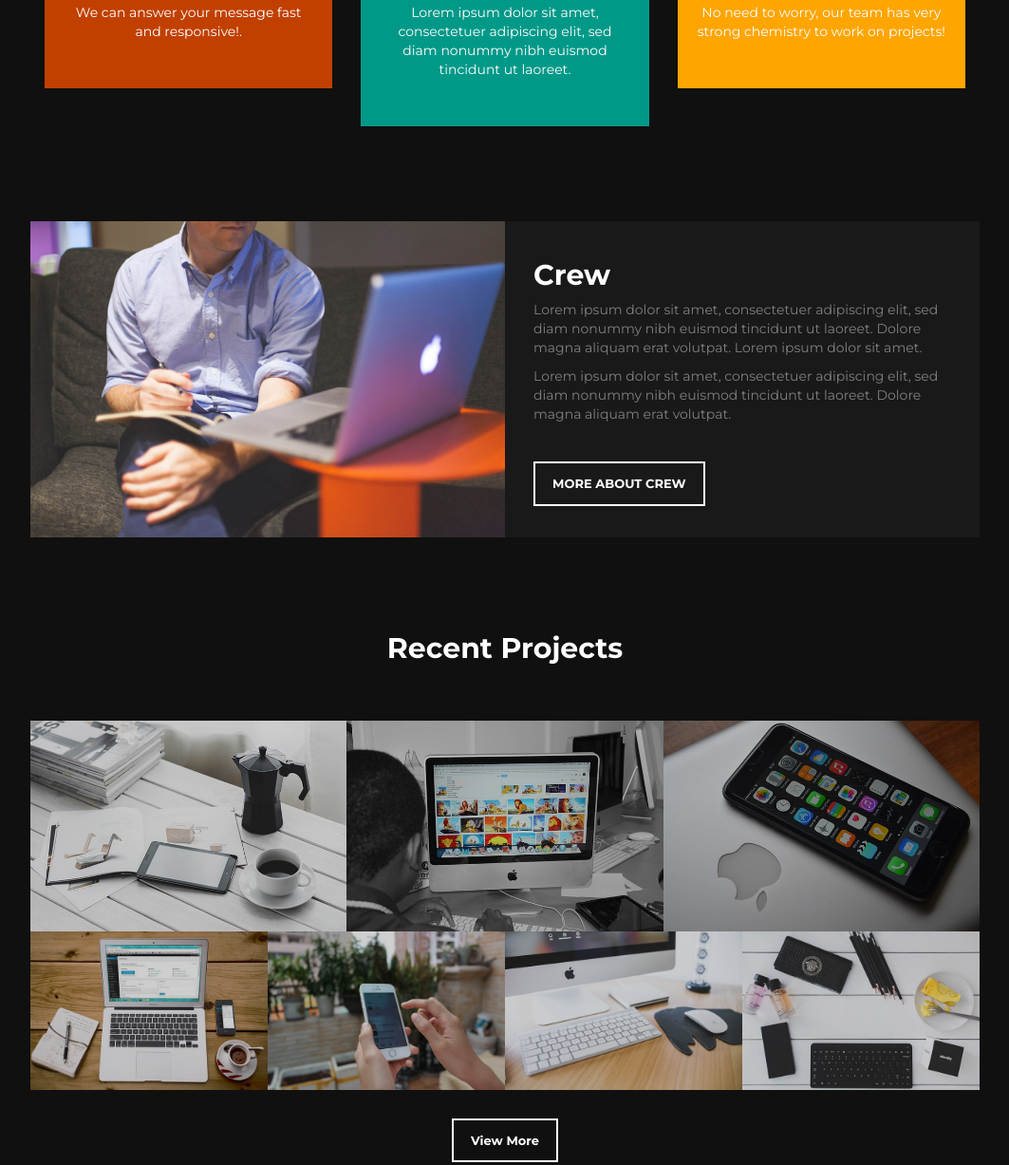
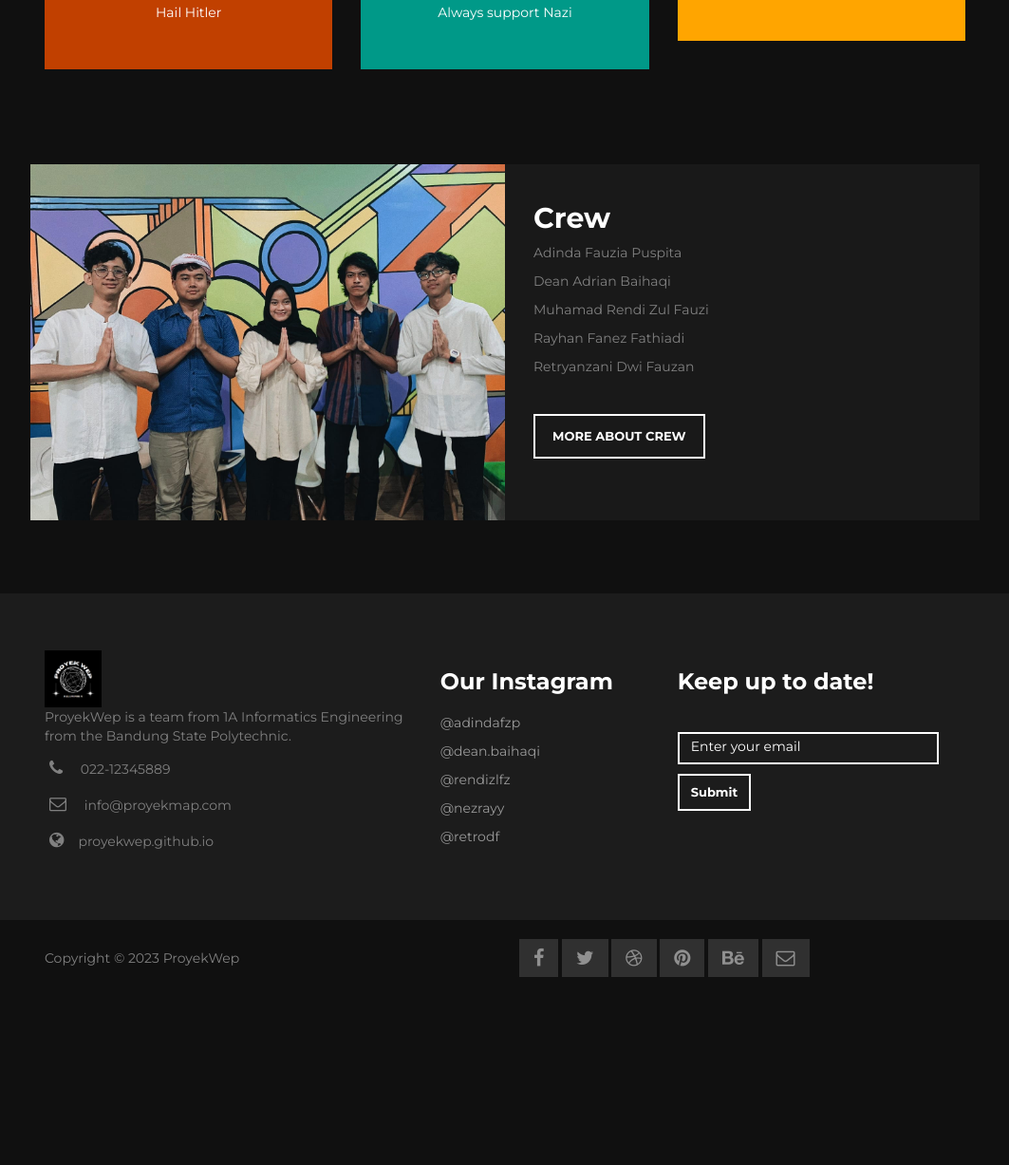
Before and after one commit to ProyekWep/proyekwep.github.io, a plain HTML site: page index.html in a window 1280 px wide. Shown: the part 634-1861 px from the top of the page at 95% size, without its empty margins (108-1171 px from the left). After the commit the page ends 1673 px from the top, so only its background shows below. Drawn offline with Linux system fonts and the light colour scheme; some packages are replaced by stand-ins of ours.

Commit message:
change index

```diff
--- a/css/templatemo-style.css
+++ b/css/templatemo-style.css
@@ -490,3 +490,7 @@ footer a:hover {
 #team .container .row .col-md-offset-2 p {
   text-align: center;
 }
+
+#about {
+  padding-bottom: 6%;
+}
--- a/index.html
+++ b/index.html
@@ -70,22 +70,21 @@ http://www.templatemo.com/tm-468-onetel
 					<div class="divider-wrapper divider-one">
 						<!-- <i class="Other Admission"></i> -->
 						<h2>Visi</h2>
-						<p>We can answer your message fast and responsive!.</p>
+						<p>Hail Hitler</p>
 					</div>
 				</div>
 				<div class="col-md-4 col-sm-6">
 					<div class="divider-wrapper divider-two">
 						<!-- <i class="fa fa-mobile"></i> -->
 						<h2>Misi</h2>
-						<p>Lorem ipsum dolor sit amet, consectetuer adipiscing elit, sed diam nonummy nibh euismod
-							tincidunt ut laoreet.</p>
+						<p>Always support Nazi</p>
 					</div>
 				</div>
 				<div class="col-md-4 col-sm-12">
 					<div class="divider-wrapper divider-three">
 						<!-- <i class="fa fa-life-ring"></i> -->
 						<h2>Motto</h2>
-						<p>No need to worry, our team has very strong chemistry to work on projects!</p>
+						<p></p>
 					</div>
 				</div>
 			</div>
@@ -97,14 +96,15 @@ http://www.templatemo.com/tm-468-onetel
 		<div class="container">
 			<div class="row">
 				<div class="col-md-6 col-sm-12">
-					<img src="images/about-img.jpg" class="img-responsive" alt="about img">
+					<img src="images/foto-grup.jpeg" class="img-responsive" alt="about img">
 				</div>
 				<div class="col-md-6 col-sm-12 about-des">
 					<h2>Crew</h2>
-					<p>Lorem ipsum dolor sit amet, consectetuer adipiscing elit, sed diam nonummy nibh euismod tincidunt
-						ut laoreet. Dolore magna aliquam erat volutpat. Lorem ipsum dolor sit amet.</p>
-					<p>Lorem ipsum dolor sit amet, consectetuer adipiscing elit, sed diam nonummy nibh euismod tincidunt
-						ut laoreet. Dolore magna aliquam erat volutpat.</p>
+					<p>Adinda Fauzia Puspita</p>
+					<p>Dean Adrian Baihaqi</p>
+					<p>Muhamad Rendi Zul Fauzi</p>
+					<p>Rayhan Fanez Fathiadi</p>
+					<p>Retryanzani Dwi Fauzan</p>
 					<a href="about.html" class="btn btn-default">MORE ABOUT CREW</a>
 				</div>
 			</div>
@@ -112,12 +112,12 @@ http://www.templatemo.com/tm-468-onetel
 	</div>
 
 	<!-- portfolio section -->
-	<div id="portfolio">
+	<!-- <div id="portfolio">
 		<div class="container">
 			<div class="row">
 				<div class="col-md-offset-2 col-md-8 col-sm-12">
 					<h2>Recent Projects</h2>
-					<p></p>
+					<p>Photos of our activities</p>
 				</div>
 			</div>
 
@@ -153,12 +153,12 @@ http://www.templatemo.com/tm-468-onetel
 							src="images/portfolio-img7.jpg" alt="portfolio img"></a>
 				</div>
 				<div class="col-md-12 col-sm-12">
-					<a rel="nofollow" href="http://www.templatemo.com/tag/darkgray" class="btn btn-default">View
+					 <a rel="nofollow" href="http://www.templatemo.com/tag/darkgray" class="btn btn-default">View
 						More</a>
 				</div>
 			</div>
 		</div>
-	</div>
+	</div> -->
 
 	<!-- footer section -->
 	<footer>
@@ -166,28 +166,26 @@ http://www.templatemo.com/tm-468-onetel
 			<div class="row">
 
 				<div class="col-md-5 col-sm-4">
-					<img src="images/Proyekwep.png" class="img-responsive" alt="Logo" width="60">
-					<p>Onetel is free Bootstrap v3.3.5 HTML5 layout from
-						<a rel="nofollow" href="http://www.facebook.com/templatemo" target="_parent">templatemo</a>
-						website.
-						Feel free to use it for your website.
-					</p>
-					<p><i class="fa fa-phone"></i> 010-020-0340</p>
-					<p><i class="fa fa-envelope-o"></i> info@proyekwep.com</p>
-					<p><i class="fa fa-globe"></i> www.proyekwep.com</p>
+					<img src="images/Proyekwep.png" class="img-responsive" alt="logo" width="60">
+					<p>ProyekWep is a team from 1A Informatics Engineering from the Bandung State Polytechnic.</p>
+					<p><i class="fa fa-phone"></i> 022-12345889</p>
+					<p><i class="fa fa-envelope-o"></i> info@proyekmap.com</p>
+					<p><i class="fa fa-globe"></i>proyekwep.github.io</p>
 				</div>
 
 				<div class="col-md-3 col-sm-4">
-					<h3>Useful Links</h3>
-					<p><a href="#">HTML5 Templates</a></p>
-					<p><a href="#">CSS3 Tricks</a></p>
-					<p><a href="#">Design Blog</a></p>
-					<p><a href="#">Animations</a></p>
+					<h3>Our Instagram</h3>
+					<p><a rel="nofollow" href="https://www.instagram.com/adindafzp" target="_parent">@adindafzp</a></p>
+					<p><a rel="nofollow" href="https://www.instagram.com/dean.baihaqi"
+							target="_parent">@dean.baihaqi</a></p>
+					<p><a rel="nofollow" href="https://www.instagram.com/rendizlfz" target="_parent">@rendizlfz</a></p>
+					<p><a rel="nofollow" href="https://www.instagram.com/nezrayy" target="_parent">@nezrayy</a></p>
+					<p><a rel="nofollow" href="https://www.instagram.com/retrodf_" target="parent">@retrodf</a></p>
 				</div>
 
 				<div class="col-md-4 col-sm-4 newsletter">
-					<h3>Newsletter</h3>
-					<p>We would like to see your message</p>
+					<h3>Keep up to date!</h3>
+					<p></p>
 					<div class="input-group">
 						<form action="#" method="post">
 							<input name="email" type="email" placeholder="Enter your email" class="form-control"
```
Also changed, not shown: images/foto-grup.jpeg (added).
